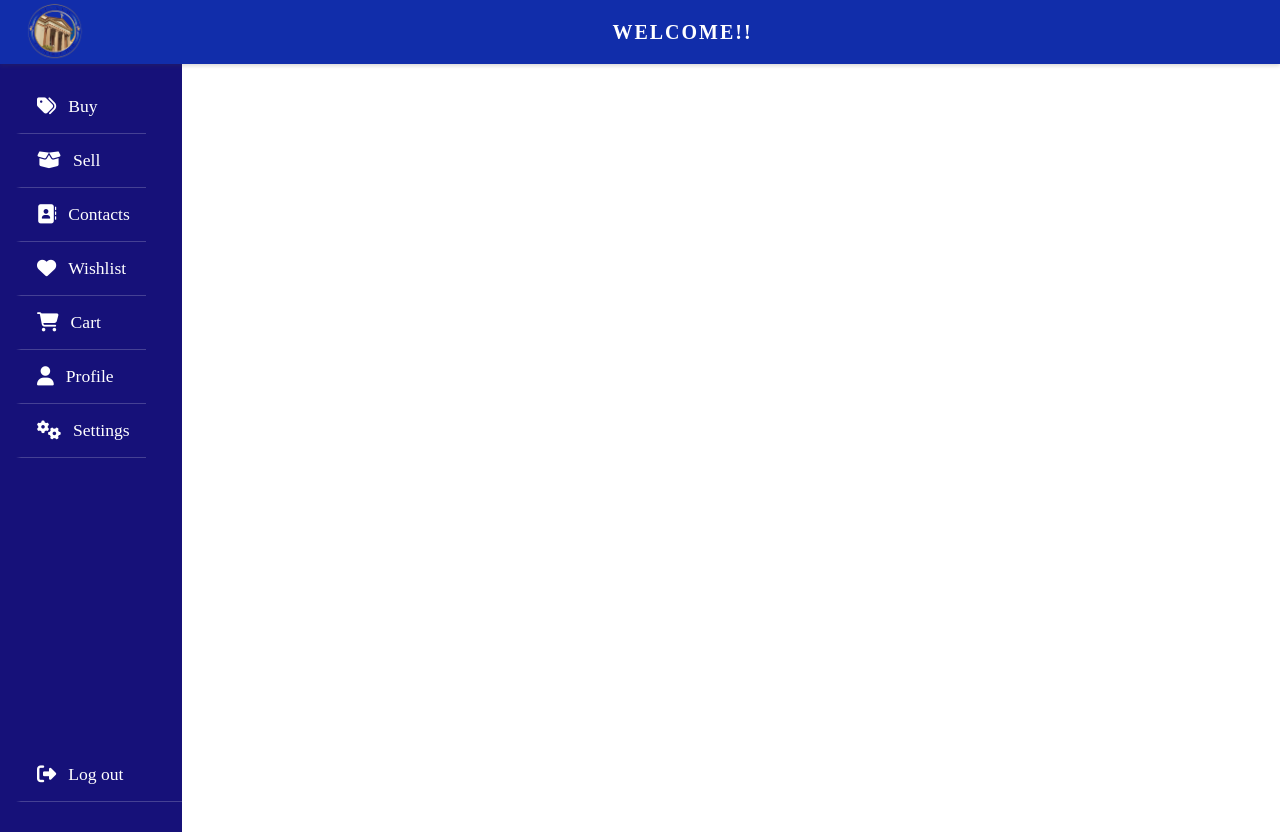
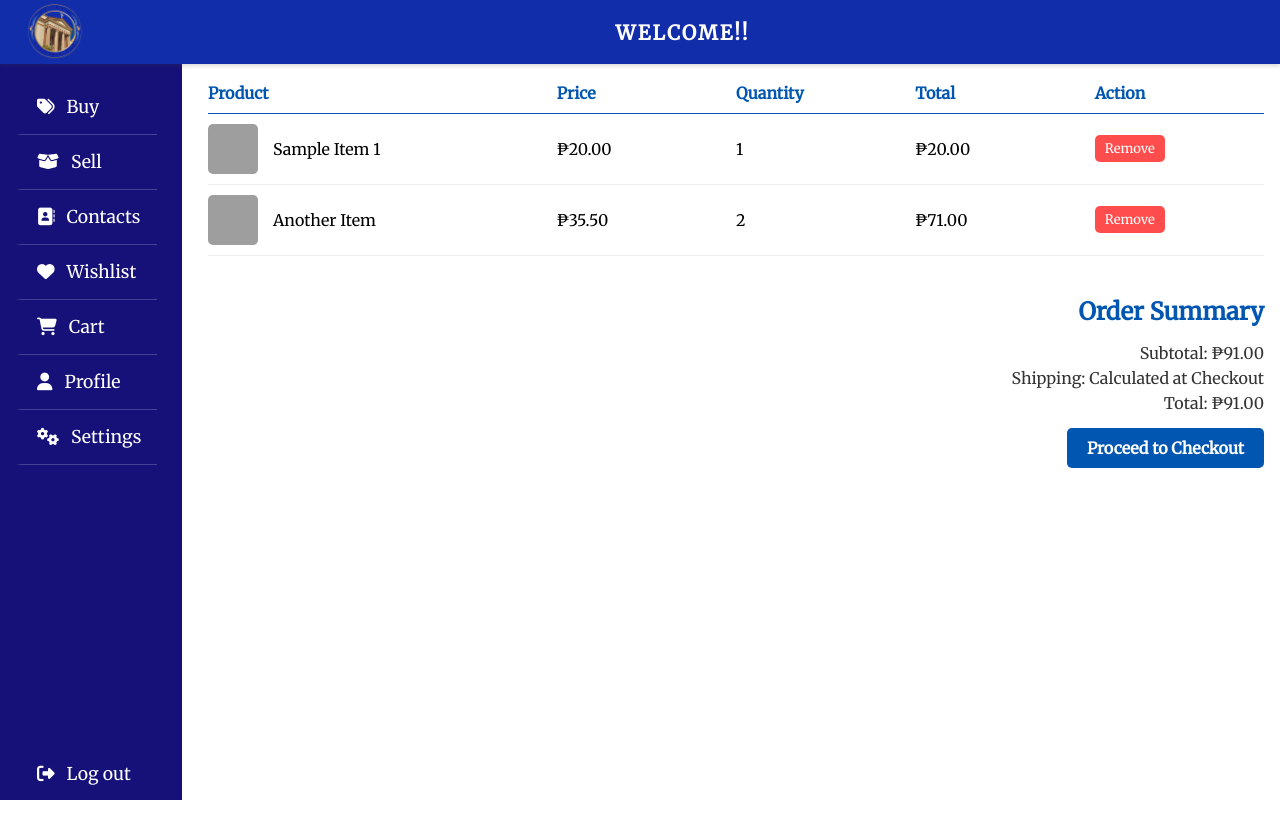
Before and after one commit to Christian04082003/TRENDS-2.2, a Django app: page /cart/ in a window 1280 px wide. After the commit the page ends 800 px from the top, so only its background shows below. Run offline with Django 5.2, Linux system fonts and the light colour scheme; grey boxes are pictures that could not be loaded.

Commit message:
Update cart.html

```diff
--- a/TRENDS/ExchangeHub/templates/cart.html
+++ b/TRENDS/ExchangeHub/templates/cart.html
@@ -4,11 +4,151 @@
 
 <head>
   <meta charset="UTF-8">
-  <link rel="stylesheet" href="https://cdnjs.cloudflare.com/ajax/libs/font-awesome/6.7.2/css/all.min.css" integrity="sha512-Evv84Mr4kqVGRNSgIGL/F/aIDqQb7xQ2vcrdIwxfjThSH8CSR7PBEakCr51Ck+w+/U6swU2Im1vVX0SVk9ABhg==" crossorigin="anonymous" referrerpolicy="no-referrer" />
+  <link rel="stylesheet" href="https://cdnjs.cloudflare.com/ajax/libs/font-awesome/6.7.2/css/all.min.css" />
   <meta name="viewport" content="width=device-width, initial-scale=1.0">
   <link rel="icon" href="{% static 'images/logo.png' %}">
   <title>ADNU EXCHANGE-HUB</title>
-  <link rel="stylesheet" href="{% static 'css/cart.css' %}">
+  <link rel="stylesheet" href="{% static 'css/sell.css' %}">
+  <link href="https://fonts.googleapis.com/css2?family=Inter:wght@400&family=Merriweather&display=swap" rel="stylesheet" />
+  <style>
+    .cart-header {
+      display: grid;
+      grid-template-columns: 2fr 1fr 1fr 1fr 1fr;
+      gap: 10px;
+      padding-bottom: 10px;
+      border-bottom: 1px solid #0056B0;
+      color: #0056B0;
+      font-weight: bold;
+    }
+
+    .cart-item {
+      display: grid;
+      grid-template-columns: 2fr 1fr 1fr 1fr 1fr;
+      gap: 10px;
+      padding: 10px 0;
+      border-bottom: 1px solid #eee;
+      align-items: center;
+    }
+
+    .cart-item img {
+      width: 50px;
+      height: 50px;
+      object-fit: cover;
+      border-radius: 5px;
+      margin-right: 5px;
+      vertical-align: middle;
+    }
+
+    .cart-item button {
+      background: #ff4d4d;
+      color: white;
+      border: none;
+      padding: 5px 10px;
+      border-radius: 5px;
+      cursor: pointer;
+      font-size: small;
+      transition: background-color 0.3s, transform 0.2s;
+    }
+
+    .cart-item button:hover {
+      background-color: #cc0000;
+    }
+
+    .cart-item button:active {
+      transform: scale(0.95);
+    }
+
+    .cart-item .move {
+      background: #0056B0;
+      color: white;
+      padding: 5px 10px;
+      border-radius: 5px;
+      font-size: small;
+      cursor: pointer;
+      border: none;
+      transition: background-color 0.3s, transform 0.2s;
+    }
+
+    .cart-item .move:hover {
+      background-color: #004080;
+    }
+
+    .cart-item .move:active {
+      transform: scale(0.95);
+    }
+
+    .cart-item .item-details {
+      display: flex;
+      align-items: center;
+      gap: 10px;
+    }
+
+    .cart-item .item-quantity {
+      display: flex;
+      align-items: center;
+    }
+
+    .quantity-input {
+      width: 60px;
+      padding: 5px;
+      border: 1px solid #ccc;
+      border-radius: 5px;
+      font-size: 14px;
+    }
+
+    .cart-summary {
+      margin-top: 20px;
+      text-align: right;
+    }
+
+    .cart-summary h2 {
+      color: #0056B0;
+      font-family: 'Merriweather', serif;
+    }
+
+    .cart-summary p {
+      margin: 5px 0;
+      color: #333;
+    }
+
+    .checkout-button {
+      background: #0056B0;
+      color: white;
+      border: none;
+      padding: 10px 20px;
+      border-radius: 5px;
+      cursor: pointer;
+      font-size: 16px;
+      font-weight: bold;
+      margin-top: 10px;
+      transition: background-color 0.3s, transform 0.2s;
+    }
+
+    .checkout-button:hover {
+      background-color: #004080;
+    }
+
+    .checkout-button:active {
+      transform: scale(0.95);
+    }
+
+    .empty-cart {
+      padding: 20px;
+      text-align: center;
+      color: #0056B0;
+      font-size: 1.2rem;
+      display: none;
+    }
+
+    .empty-cart a {
+      color: #0056B0;
+      text-decoration: none;
+    }
+
+    .empty-cart a:hover {
+      text-decoration: underline;
+    }
+  </style>
 </head>
 
 <body>
@@ -21,7 +161,7 @@
     <aside class="sidebar">
       <nav class="menu">
         <div class="nav-group">
-          <a href="{% url 'home' %}" class="active"><i class="fas fa-tags"></i> Buy</a>
+          <a href="{% url 'home' %}"><i class="fas fa-tags"></i> Buy</a>
           <div class="divider"></div>
           <a href="{% url 'sell' %}"><i class="fas fa-box-open"></i> Sell</a>
           <div class="divider"></div>
@@ -29,7 +169,7 @@
           <div class="divider"></div>
           <a href="{% url 'wishlist' %}"><i class="fas fa-heart"></i> Wishlist</a>
           <div class="divider"></div>
-          <a href="{% url 'cart' %}"><i class="fas fa-shopping-cart"></i> Cart</a>
+          <a href="{% url 'cart' %}" class="active"><i class="fas fa-shopping-cart"></i> Cart</a>
           <div class="divider"></div>
           <a href="{% url 'profile' %}"><i class="fas fa-user"></i> Profile</a>
           <div class="divider"></div>
@@ -42,9 +182,51 @@
     </aside>
 
     <div class="main-content">
+      <h2>Your Cart</h2>
+      <div class="cart">
+        <div class="cart-header">
+          <div>Product</div>
+          <div>Price</div>
+          <div>Quantity</div>
+          <div>Total</div>
+          <div>Action</div>
+        </div>
+        <div id="cart-items">
+          <div class="cart-item">
+            <div class="item-details">
+              <img src="{% static 'images/sample-item.jpg' %}" alt="Sample Item 1">
+              Sample Item 1
+            </div>
+            <div>₱20.00</div>
+            <div>1</div>
+            <div>₱20.00</div>
+            <div><button class="remove" onclick="alert('Item removed (simulated)')">Remove</button></div>
+          </div>
+          <div class="cart-item">
+            <div class="item-details">
+              <img src="{% static 'images/sample-item.jpg' %}" alt="Another Item">
+              Another Item
+            </div>
+            <div>₱35.50</div>
+            <div>2</div>
+            <div>₱71.00</div>
+            <div><button class="remove" onclick="alert('Item removed (simulated)')">Remove</button></div>
+          </div>
+        </div>
+      </div>
 
+      <div id="empty-cart" class="empty-cart">
+        Your cart is empty. <a href="{% url 'home' %}">Start shopping now!</a>
+      </div>
+
+      <div class="cart-summary">
+        <h2>Order Summary</h2>
+        <p>Subtotal: ₱91.00</p>
+        <p>Shipping: Calculated at Checkout</p>
+        <p>Total: ₱91.00</p>
+        <button class="checkout-button" onclick="alert('Proceed to checkout (simulated)')">Proceed to Checkout</button>
+      </div>
+    </div>
   </div>
-
-  <script src="{% static 'js/cart.js' %}"></script>
 </body>
 </html>
```
